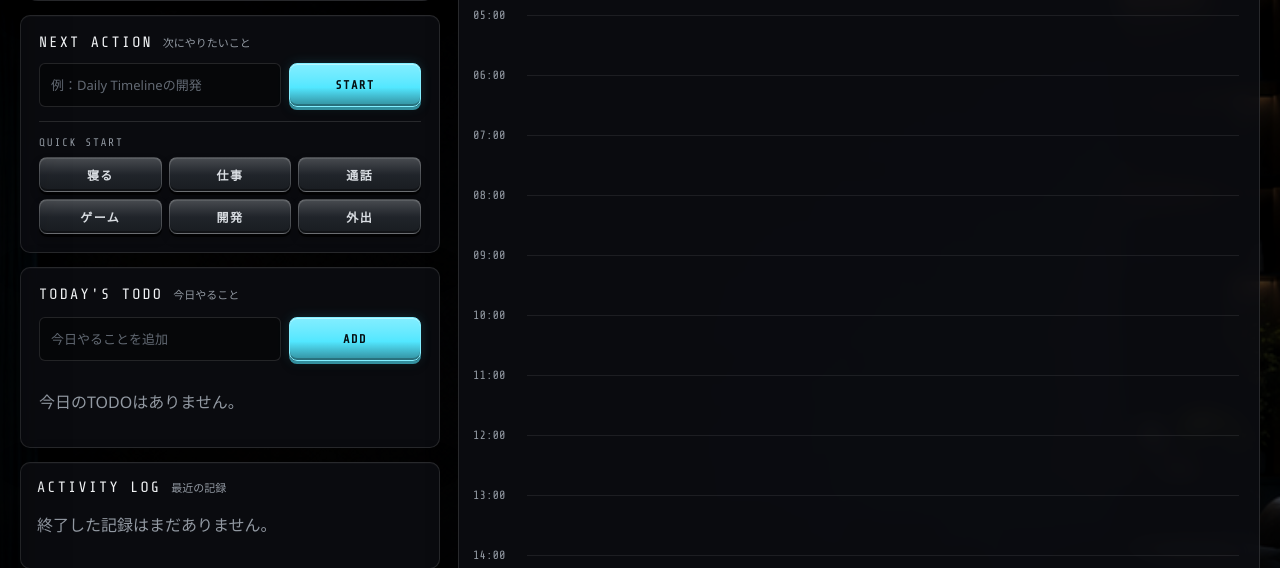
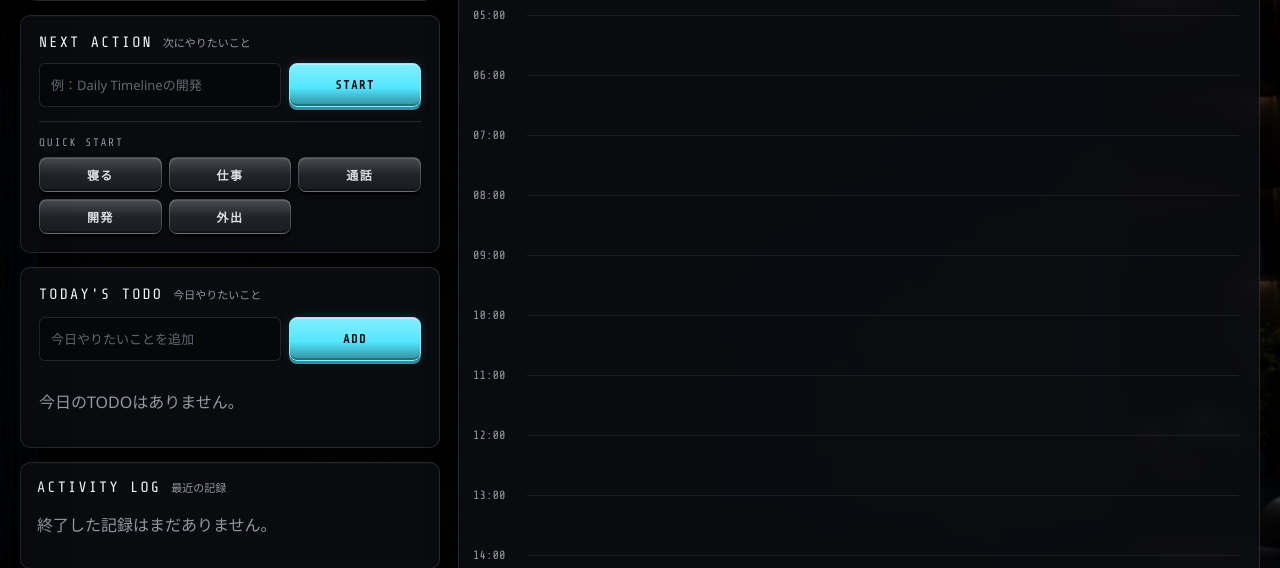
Before and after one commit to Ponzou2002/Daily-timeline, a Flask app: page / in a window 1280 px wide. Shown: the part 409-977 px from the top of the page. Run offline with Flask 3, Linux system fonts and the light colour scheme; data comes from the database, SQL or seed files in the repository; data that the repository does not hold is empty.

Commit message:
細かい表現変更

```diff
--- a/templates/index.html
+++ b/templates/index.html
@@ -349,7 +349,6 @@
                                 "寝る",
                                 "仕事",
                                 "通話",
-                                "ゲーム",
                                 "開発",
                                 "外出"
                             ] %}
@@ -378,7 +377,7 @@
                 <section class="todo-panel">
                     <div class="section-heading">
                         <h2>TODAY'S TODO</h2>
-                        <span>今日やること</span>
+                        <span>今日やりたいこと</span>
                     </div>
 
                     <form
@@ -389,7 +388,7 @@
                         <input
                             type="text"
                             name="title"
-                            placeholder="今日やることを追加"
+                            placeholder="今日やりたいことを追加"
                             autocomplete="off"
                             required
                         >
```
